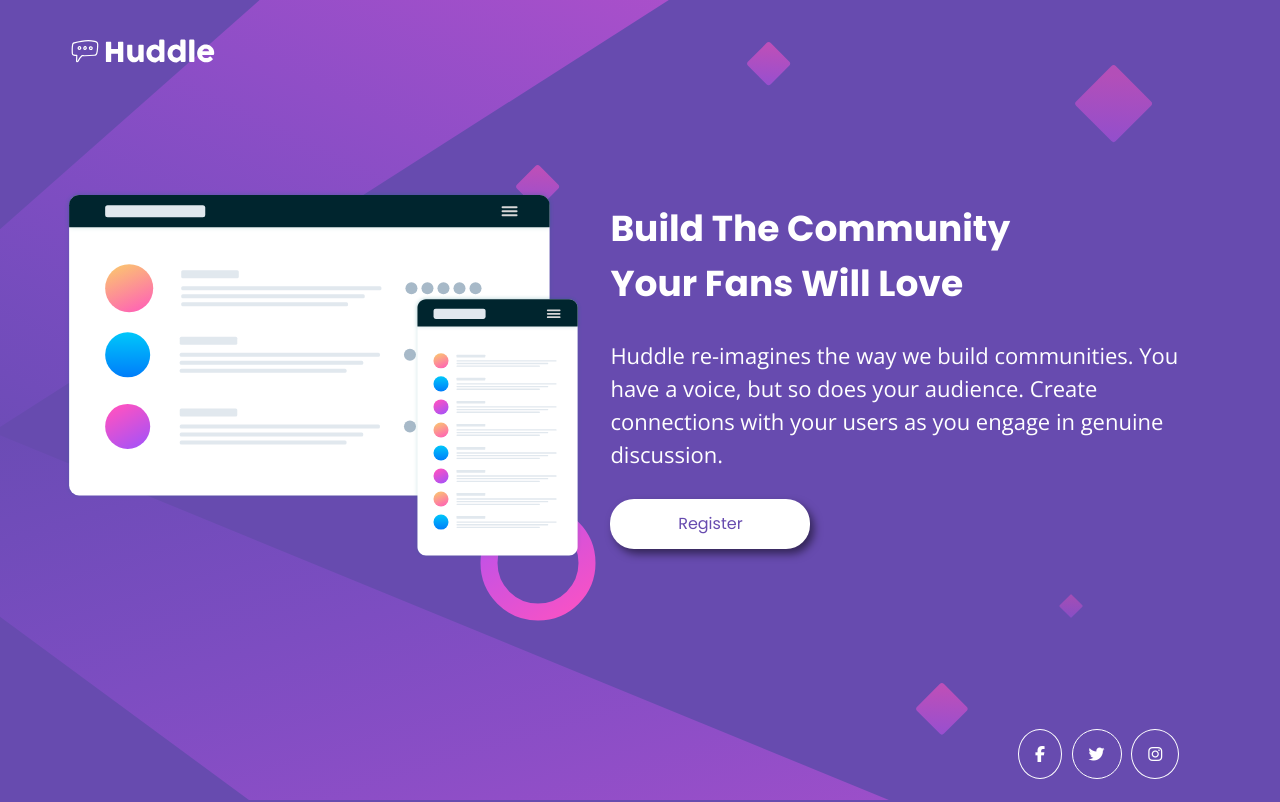
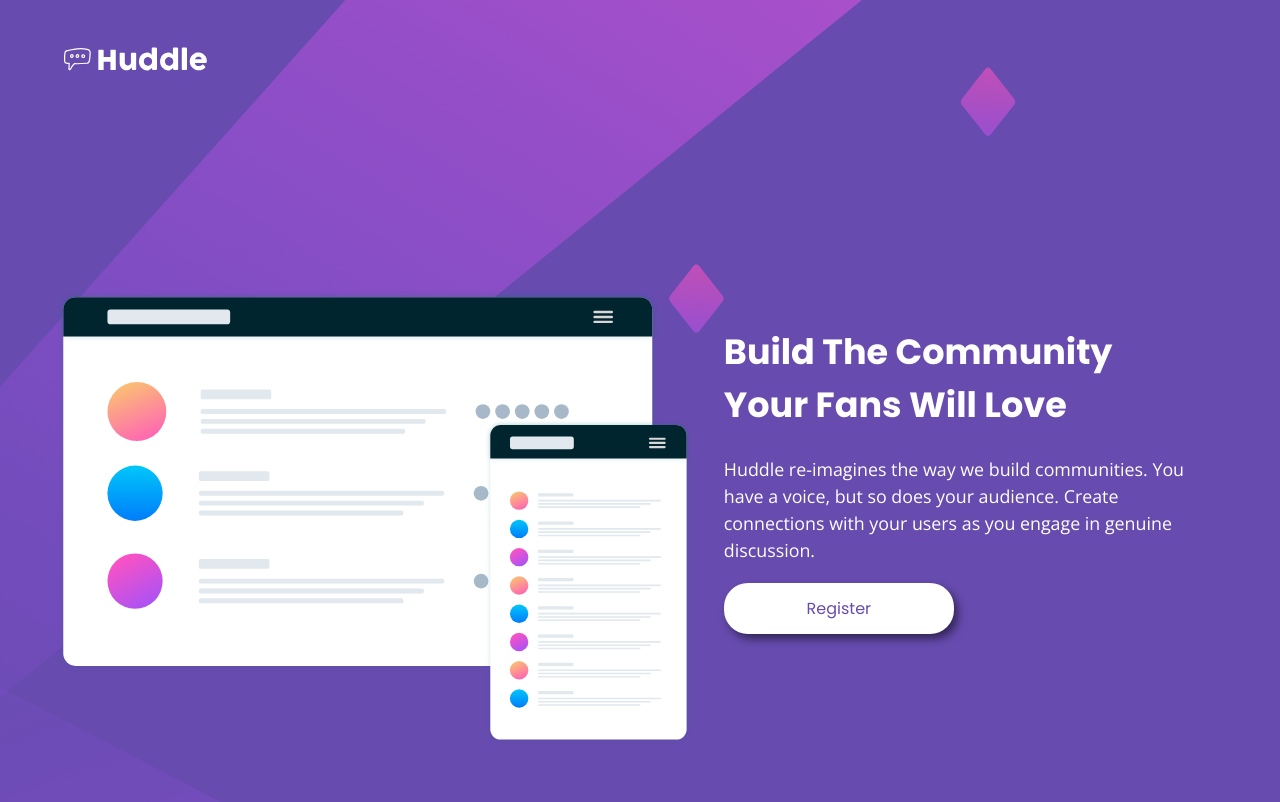
Before and after one commit to amansgz/css-landing-page-with-intro-section, a plain HTML site: page index.html in a window 1280 px wide. Shown: the top 802 px of the page. Drawn offline with nearby package versions, Linux system fonts and the light colour scheme.

Commit message:
Update styles

```diff
--- a/index.html
+++ b/index.html
@@ -5,6 +5,7 @@
   <meta http-equiv="X-UA-Compatible" content="IE=edge">
   <meta name="viewport" content="width=device-width, initial-scale=1.0">
   <link rel="icon" type="image/png" sizes="32x32" href="./images/favicon-32x32.png">
+  <!-- ICONS -->
   <script src="https://kit.fontawesome.com/1fbae0c810.js" crossorigin="anonymous"></script>
   <!-- FONTS Poppins 400 / 700 Open Sans 400 -->
   <link rel="preconnect" href="https://fonts.googleapis.com">
@@ -15,48 +16,56 @@
   <title>Frontend Mentor | Huddle Landing Page</title>
 </head>
 <body>
-  <header>
-    <img
-      class= "header-logo"
+  <header class= "header">
+    <figure>
+      <img class= "header__logo"
         src= "./styles/images/logo.svg"
         alt= "Huddle logo">
+    </figure>
   </header>
   <main>
-    <section class= "intro-section">
-      <div class= "img-container">
+    <section class= "hero__section">
+      <div class= "flex-container">
+        <picture class= "hero__image">
           <img
-          class= "intro-img"
             src= "./styles/images/illustration-mockups.svg"
             alt= "illustration mockup">
-      </div>
-      <div class= "intro-text">
-        <h1>
-          Build The Community <br/>
+        </picture>
+        <div class= "content">
+          <h1 class= "content__title">
+            Build The Community <br>
             Your Fans Will Love
           </h1>
-        <p>
+          <p class= "content__text">
             Huddle re-imagines the way we build communities. You have a voice, but so does your audience. Create connections with your users as you engage in genuine discussion.
           </p>
-        <a href= "#" class= "intro-link">
+          <a href= "#" class= "btn__register">
             Register
           </a>
         </div>
+      </div>
     </section>
   </main>
-  <footer>
-    <ul class= "social-menu">
+  <footer class= "footer">
+    <ul class= "social__menu">
       <li>
-        <a href= "#" aria-label= "Go to facebook">
+        <a class= "social__menu__link"
+          href= "#"
+          aria-label= "Go to facebook">
           <i class="fa-brands fa-facebook-f"></i>
         </a>
       </li>
       <li>
-        <a href= "#" aria-label= "Go to twitter">
+        <a class= "social__menu__link"
+          href= "#"
+          aria-label= "Go to twitter">
           <i class="fa-brands fa-twitter"></i>
         </a>
       </li>
       <li>
-        <a href= "#" aria-label= "Go to instagram">
+        <a class= "social__menu__link"
+          href= "#"
+          aria-label= "Go to instagram">
           <i class="fa-brands fa-instagram"></i>
         </a>
       </li>
--- a/styles/style.css
+++ b/styles/style.css
@@ -1,6 +1,9 @@
 :root {
   --violet: hsl(257, 40%, 49%);
   --soft-magenta: hsl(300, 69%, 71%);
+  --white: hsl(0, 0%, 100%);
+
+  --inline-padding: clamp(2rem, calc(2rem + ((1vw - 0.32rem) * 3.8241)), 6rem);
 }
 * {
   padding: 0;
@@ -8,13 +11,13 @@
   box-sizing: border-box;
 }
 html {
-  font-size: 16px;
   height: 100%;
+  font-size: 62.5%;
 }
 body {
-  display: grid;
+  display: flex;
+  flex-direction: column;
   min-height: 100%;
-  width: 90%;
   max-width: 1440px;
   margin: auto;
   background-color: var(--violet);
@@ -22,101 +25,139 @@ body {
   background-repeat: no-repeat;
   background-size: contain;
   font-family: 'Open Sans', sans-serif;
+  font-size: 1.6rem;
 }
-header {
-  padding: 2rem 0;
+figure,
+picture,
+img {
+  display: block;
 }
-.header-logo {
-  width: max(12vw, 130px);
-}
-.intro-section {
-  display: flex;
-  flex-direction: column;
-  align-items: center;
-}
-.intro-img {
-  display: block;
+img {
   max-width: 100%;
   object-fit: cover;
 }
-.intro-text {
-  padding: calc(8px + 1.5625vw);
+/********************************
+  HEADER
+*********************************/
+.header {
+  padding: 4rem var(--inline-padding);
+}
+.header__logo {
+  width: max(12vw, 130px);
+}
+
+/********************************
+  HERO
+*********************************/
+.hero__section {
+  padding: 2rem var(--inline-padding);
+}
+.hero__image img {
+  margin: auto;
+}
+.content {
+  display: flex;
+  flex-direction: column;
+  justify-content: center;
+  align-items: center;
   text-align: center;
-  color: white;
+  color: var(--white);
 }
-.intro-text h1 {
+.content__title {
+  margin: 2.5rem 0;
   font-family: 'Poppins', sans-serif;
-  font-size: clamp(24px, 3vw, 36px);
-}
-.intro-text p {
-  padding: calc(8px + 1.5625vw);
-  font-size: clamp(16px, 2vw, 22px);
-  font-weight: lighter ;
+  font-size: clamp(2.4rem, calc(2.4rem + ((1vw - 0.32rem) * 1.1472)), 3.6rem);
   line-height: 1.5;
 }
-.intro-link {
+.content__text {
+  width: 33ch;
+  font-size: clamp(1.6rem, calc(1.6rem + ((1vw - 0.32rem) * 0.1912)), 1.8rem);
+  font-weight: lighter;
+  line-height: 1.5;
+}
+.btn__register {
   display: block;
-  width: min(55vw, 200px);
-  padding: .8rem;
-  margin: 1rem auto;
+  width: 230px;
+  padding: .8em;
+  margin-top: 2rem;
   font-family: 'Poppins', sans-serif;
   text-decoration: none;
   text-align: center;
   border-radius: 24px;
-  background-color: white;
+  background-color: var(--white);
   color: var(--violet);
   box-shadow: 4px 5px 8px rgba(0, 0, 0, 0.5);
+  transition: .1s ease;
 }
-footer {
+.btn__register:hover,
+.btn__register:focus-visible {
+  background-color: var(--soft-magenta);
+  color: var(--white);
+}
+
+/********************************
+  FOOTER
+*********************************/
+.footer {
+  padding: 4rem var(--inline-padding);
+  margin-top: auto;
+}
+.social__menu {
   display: flex;
   justify-content: center;
-  margin-top: auto;
-  padding: 1rem 2rem;
-}
-.social-menu {
-  display: flex;
+  align-items: center;
   list-style-type: none;
 }
-.social-menu i {
-  padding: 1rem;
-  margin: .3rem;
-  color: white;
-  border: 1px solid white;
+.social__menu li {
+  padding: 1rem 1.4rem;
+  margin-right: 1.5rem;
+  border: 1px solid var(--white);
   border-radius: 50%;
+  transition: .1s ease;
 }
+.social__menu li:nth-child(3) {
+  margin-right: 0;
+}
+.social__menu i {
+  color: var(--white);
+  transition: .1s ease;
+}
+.social__menu li:hover {
+  border: 1px solid var(--soft-magenta);
+}
+.social__menu li:hover .social__menu__link i {
+  color: var(--soft-magenta);
+
+}
+/********************************
+  MEDIA QUERIES 992px
+*********************************/
 @media screen and (min-width: 992px) {
   body {
     background-image: url('./images/bg-desktop.svg');
-    background-position: right 10vw top;
-    background-size: cover;
+    background-position: top center;
+    background-size: 130% 160%;
   }
-  .intro-section {
-    flex-direction: row;
+  main {
+    display: grid;
+    place-content: center;
+    height: 100vh;
   }
-  .img-container {
-    width: 45%;
+  .flex-container {
+    display: flex;
+    justify-content: space-between;
+    align-items: flex-start;
+    gap: 2em;
   }
-  .intro-text {
-    width: 55%;
+  .content {
+    align-items: start;
+    margin-top: 1rem;
     text-align: left;
   }
-  .intro-text p {
-    padding-left: 0;
-    padding-right: 0;
+  .content__text {
+    width: 49ch;
   }
-  .intro-link {
-    margin: 0;
-  }
-  .intro-link:hover {
-    background-color: var(--soft-magenta);
-    color: white;
-    transition: all 0.1s ease;
-  }
-  footer {
+  .social__menu {
     justify-content: flex-end;
   }
-  .social-menu i:hover {
-    color: var(--soft-magenta);
-    border: 1px solid var(--soft-magenta);
-  }
 }
```
Lines whose indentation alone changed are shown as unchanged.
